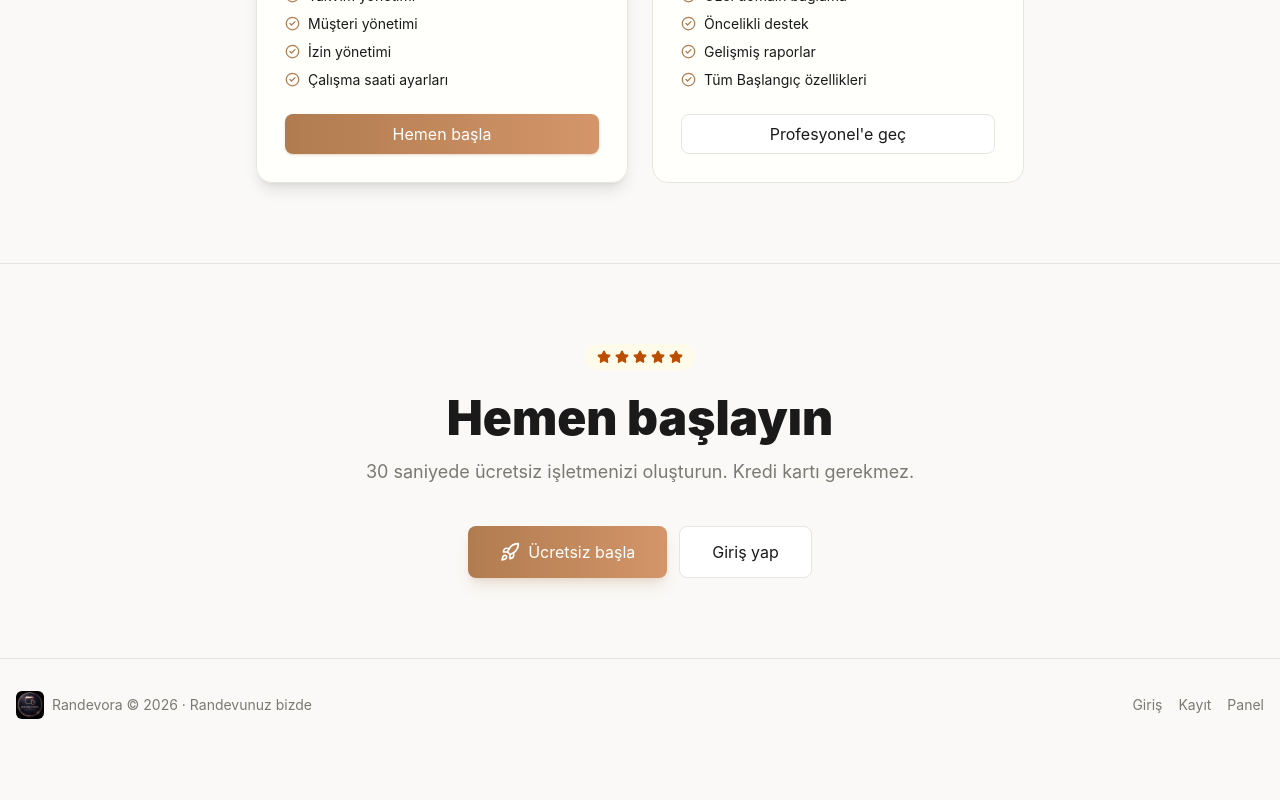
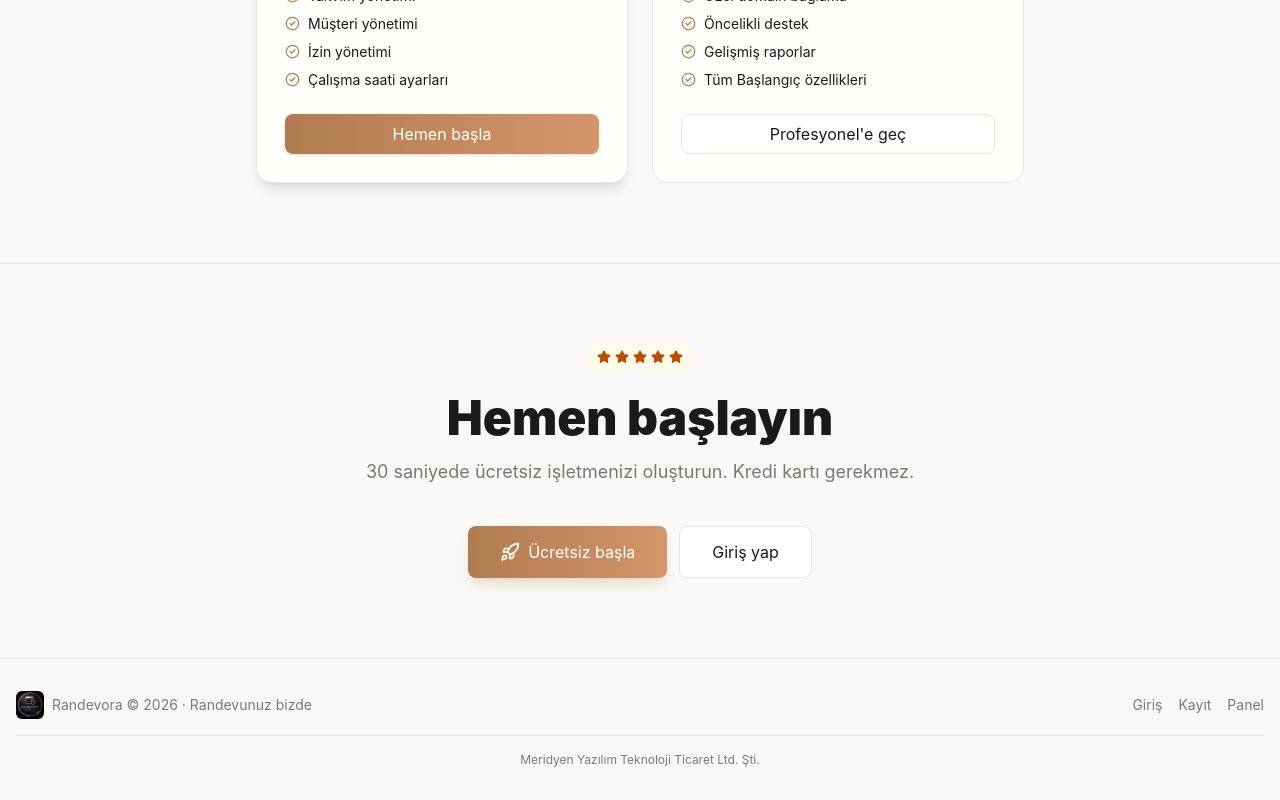
Before and after one commit to kutas13/randevora, a Next.js app: page / in a window 1280 px wide. Shown: the part 2572-3372 px from the top of the page. Before the commit the page ends 3323 px from the top, so only its background shows below. Built offline with nearby package versions, Linux system fonts and the light colour scheme.

Commit message:
feat: footer'a Meridyen Yazilim bilgisi eklendi
Co-authored-by: Cursor <cursoragent@cursor.com>

```diff
--- a/app/page.tsx
+++ b/app/page.tsx
@@ -244,6 +244,9 @@ export default function HomePage() {
             <Link href="/dashboard" className="hover:text-[var(--foreground)]">Panel</Link>
           </div>
         </div>
+        <div className="mx-auto mt-4 max-w-7xl border-t border-[var(--line)] pt-4 text-center text-xs text-[var(--muted)]">
+          Meridyen Yazılım Teknoloji Ticaret Ltd. Şti.
+        </div>
       </footer>
     </main>
   );
```
